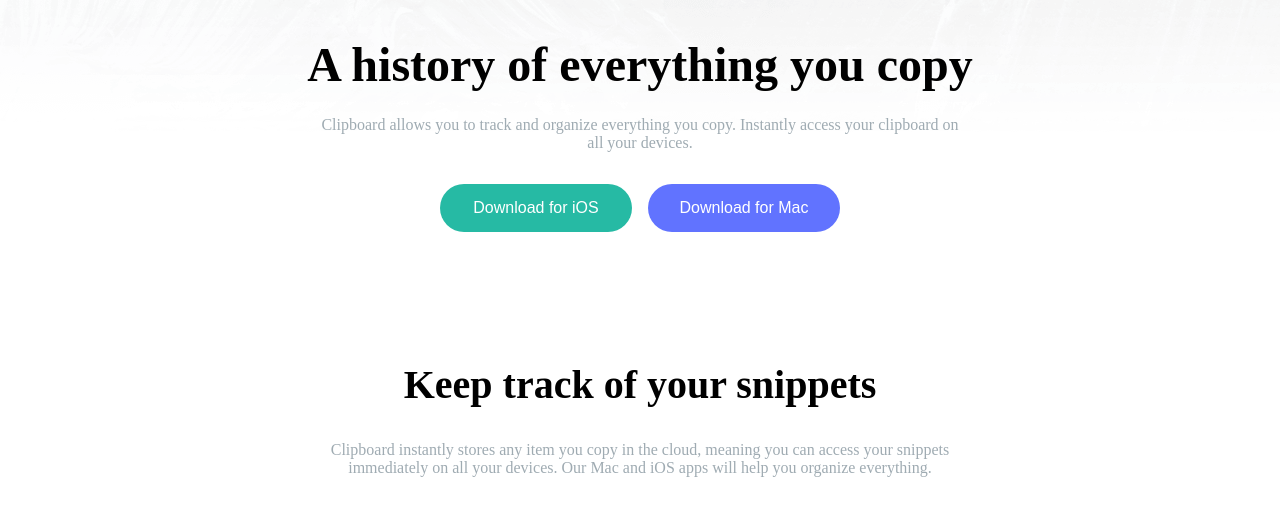
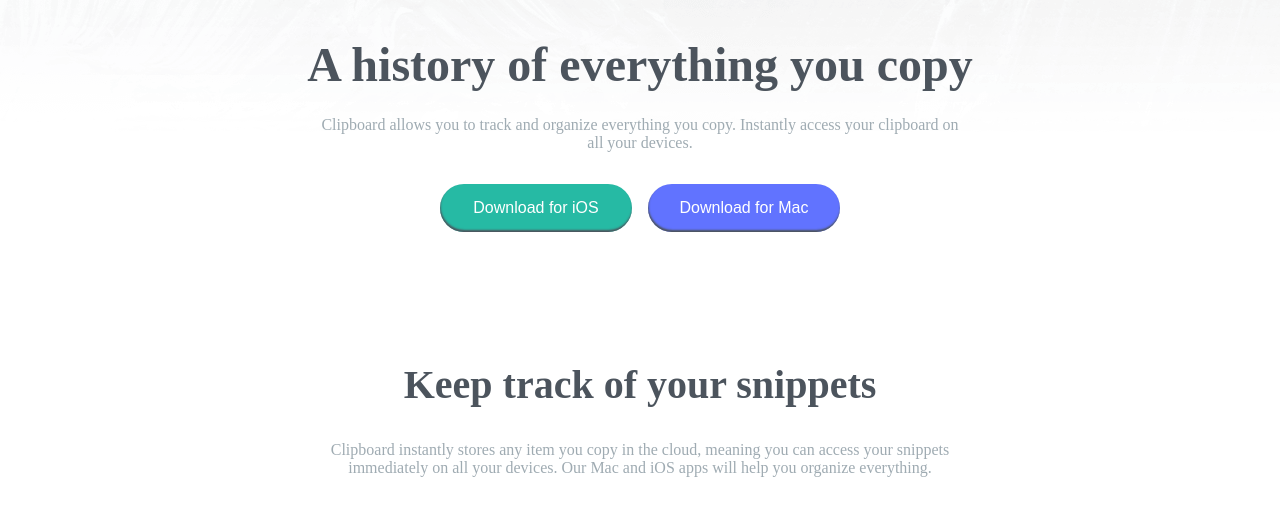
Before and after one commit to Techkie-Creations/clipboard-landing-page-frontendmentor, a plain HTML site: page index.html in a window 1280 px wide. Shown: the part 224-746 px from the top of the page. Drawn offline with Linux system fonts and the light colour scheme; a web font is replaced by a local one.

Commit message:
updated styles

```diff
--- a/styles.css
+++ b/styles.css
@@ -26,6 +26,10 @@ h2{
 
 h3 {
     font-size: calc(100% * 1.7);
+}
+
+h1, h2, h3 {
+    color: hsl(210, 10%, 33%);
 }
 
 p {
@@ -76,6 +80,7 @@ main {
     color: white;
     font-size: 1rem;
     cursor: pointer;
+    box-shadow: inset 0.5px -2px 2px hsl(210, 10%, 33%);
 }
 
 .cta-btns .cta:active {
```
